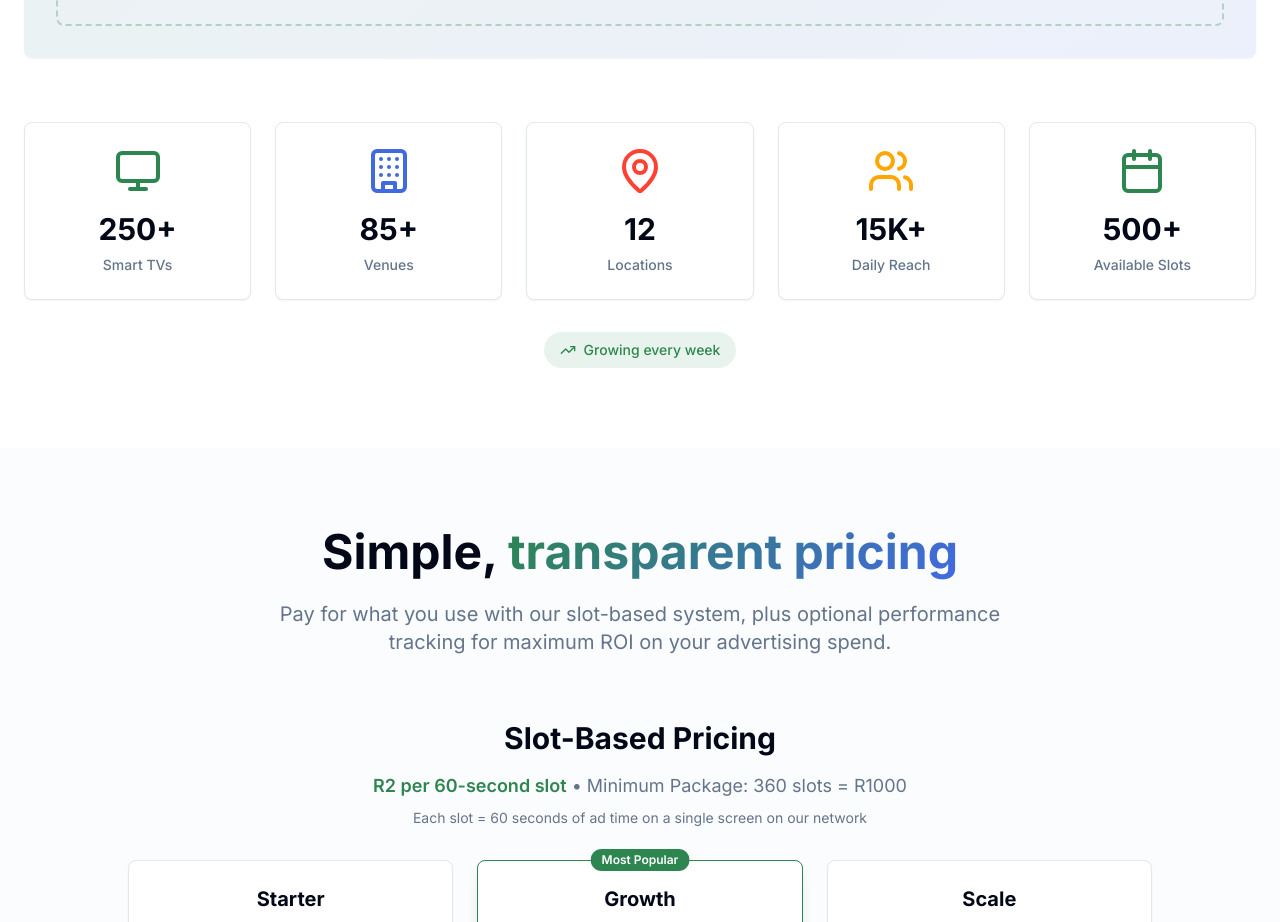
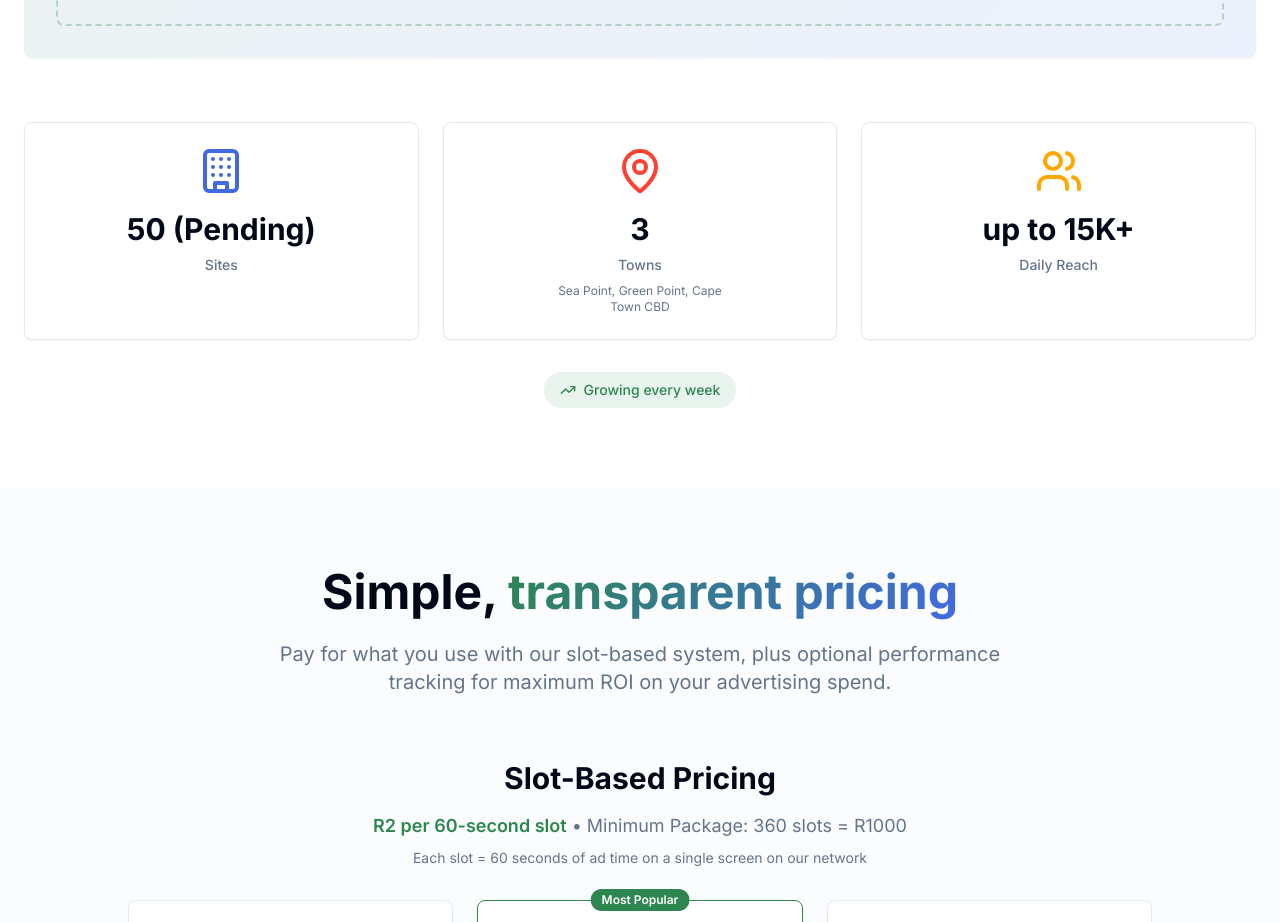
Before and after one commit to Stoksweet/space-time-signals, a React (Vite) app: page / in a window 1280 px wide. Shown: the part 2760-3682 px from the top of the page. Built offline with nearby package versions, Linux system fonts and the light colour scheme.

Commit message:
Update coverage map metrics
Update the metrics displayed under the coverage map to include:
- 50 sites (Pending)
- 3 Towns (Sea Point, Green Point, Cape Town CBD)
- Daily Reach (up to 15k+)

```diff
--- a/src/components/CoverageSection.tsx
+++ b/src/components/CoverageSection.tsx
@@ -3,11 +3,9 @@ import { MapPin, Monitor, Building, Users, Calendar, TrendingUp } from "lucide-r
 
 export const CoverageSection = () => {
   const stats = [
-    { icon: Monitor, label: "Smart TVs", value: "250+", color: "text-st-green" },
-    { icon: Building, label: "Venues", value: "85+", color: "text-st-blue" },
-    { icon: MapPin, label: "Locations", value: "12", color: "text-st-red" },
-    { icon: Users, label: "Daily Reach", value: "15K+", color: "text-st-yellow" },
-    { icon: Calendar, label: "Available Slots", value: "500+", color: "text-primary" },
+    { icon: Building, label: "Sites", value: "50 (Pending)", color: "text-st-blue" },
+    { icon: MapPin, label: "Towns", value: "3", color: "text-st-red", subtitle: "Sea Point, Green Point, Cape Town CBD" },
+    { icon: Users, label: "Daily Reach", value: "up to 15K+", color: "text-st-yellow" },
   ];
 
   return (
@@ -43,12 +41,17 @@ export const CoverageSection = () => {
         </div>
 
         {/* Stats Grid */}
-        <div className="grid grid-cols-2 md:grid-cols-5 gap-6 mb-8">
+        <div className="grid grid-cols-1 md:grid-cols-3 gap-6 mb-8">
           {stats.map((stat, index) => (
             <Card key={index} className="p-6 text-center hover:shadow-lg transition-shadow duration-200">
               <stat.icon className={`h-12 w-12 mx-auto mb-4 ${stat.color}`} />
               <div className="text-3xl font-bold mb-2">{stat.value}</div>
               <div className="text-sm text-muted-foreground font-medium">{stat.label}</div>
+              {stat.subtitle && (
+                <div className="text-xs text-muted-foreground mt-2 max-w-48 mx-auto">
+                  {stat.subtitle}
+                </div>
+              )}
             </Card>
           ))}
         </div>
```
